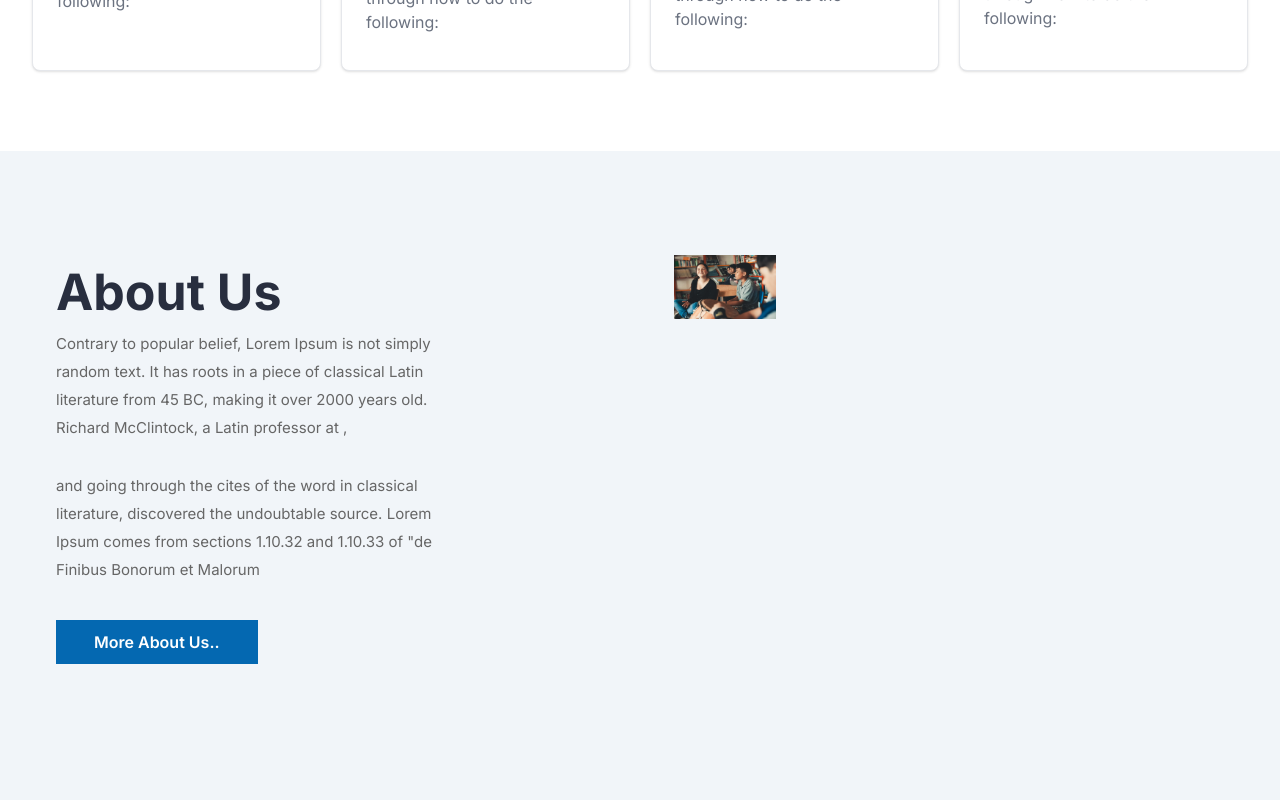
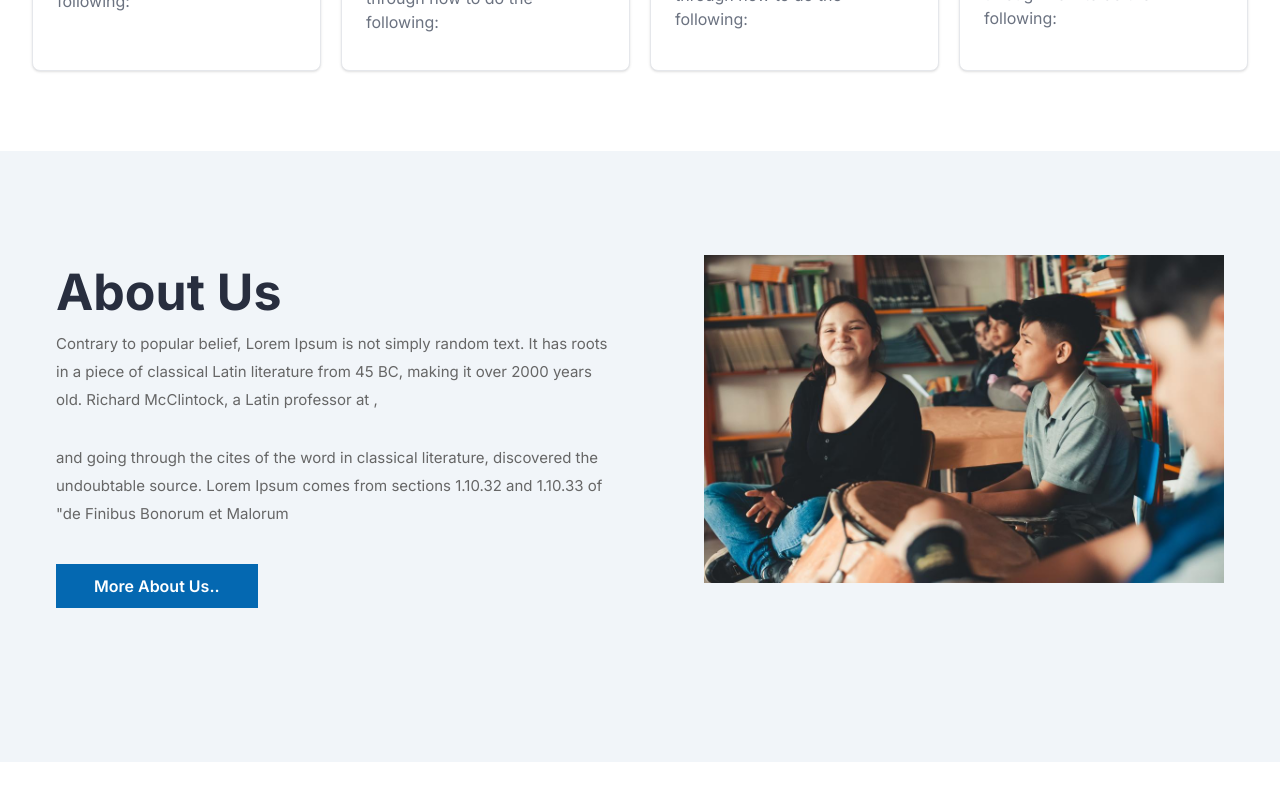
Before and after one commit to pranit-frontend/stabilization-1, a Next.js app: page /homepage in a window 1280 px wide. Shown: the part 506-1306 px from the top of the page. After the commit the page ends 1268 px from the top, so only its background shows below. Built offline with nearby package versions, Linux system fonts and the light colour scheme.

Commit message:
introduction update

```diff
--- a/app/homepage/components/introduction.tsx
+++ b/app/homepage/components/introduction.tsx
@@ -3,10 +3,10 @@
 export const Introduction = ()=>{
 
     return <div className="bg-secondary">
-        <div className="container">
+        <div className="container mx-auto grid items-center relative">
             <div className="pt-20 pb-20 flex flex-wrap">
-                <div className="grid w-full gap-5 md:grid-cols-2">
-                    <div className="w-3/4 p-6">
+                <div className="grid w-full md:grid-cols-2">
+                    <div className="w-full p-6">
                         <div className="mb-[20px]">
 							 <h2 className="text-[#282e3f] text-[50px] font-bold">About Us</h2>
 							 <p className="text-[#666] text-[15px] leading-[28px] mb-[30px]">Contrary to popular belief, Lorem Ipsum is not simply random text. It has roots in a piece of classical Latin literature from 45 BC, making it over 2000 years old. Richard McClintock, a Latin professor at ,</p>
@@ -18,7 +18,7 @@ export const Introduction = ()=>{
 							 </div>
 						 </div>
                     </div>
-                    <div className="w-1/4 p-6">
+                    <div className="w-full p-6">
                         <div className="relative mb-[20px] flex items-center justify-end">
 							<div className=" relative max-w-[520px] before:absolute before:bg-[#0468B1] before:w-full before:h-full before:content-[''] before:-z-10 before:left-[-20px] before:top-[-20px] ">
 							   <img className="w-full" src="assets/images/about.jpg" />
```
